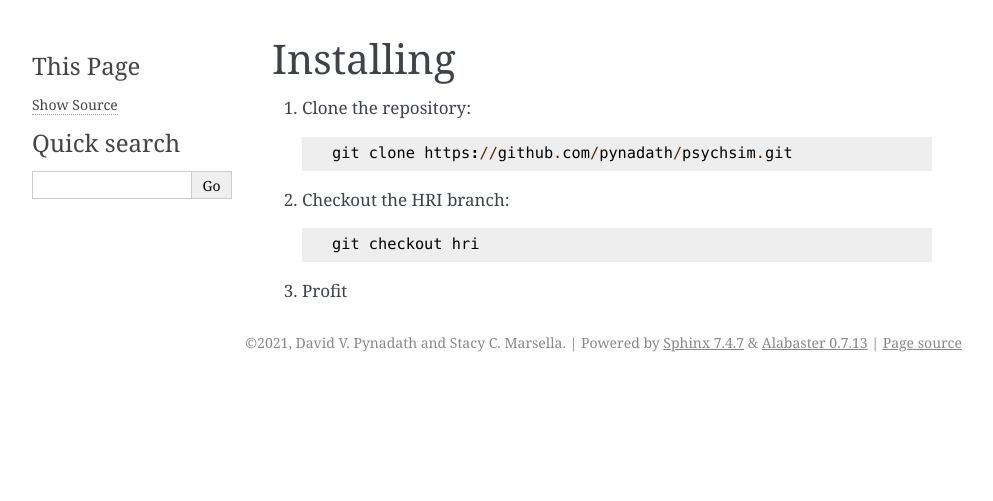
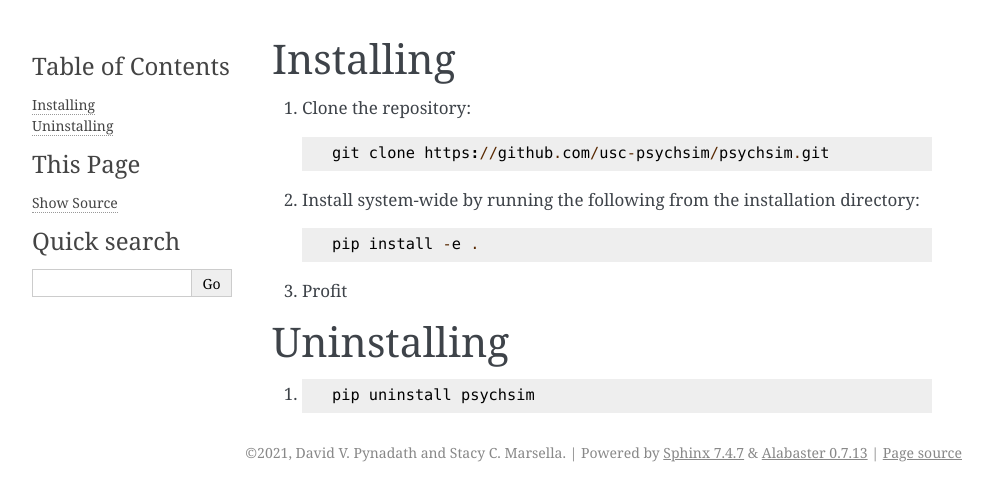
Before and after one commit to usc-psychsim/psychsim, a Sphinx documentation site: the page built from docs/installing.rst, in a window 1280 px wide. Shown: the top 501 px of the page, without its empty margins (148-1141 px from the left). Built offline with Sphinx 7.4.7, drawn with Linux system fonts in a browser that asks for light colours.

Commit message:
Fixed way out-of-date URL

```diff
--- a/docs/installing.rst
+++ b/docs/installing.rst
@@ -3,10 +3,17 @@
 
 1. Clone the repository::
 
-     git clone https://github.com/pynadath/psychsim.git
+     git clone https://github.com/usc-psychsim/psychsim.git
 
-2. Checkout the HRI branch::
+2. Install system-wide by running the following from the installation directory::
 
-     git checkout hri
+     pip install -e .
 
 3. Profit
+
+Uninstalling
+============
+
+1. ::
+
+     pip uninstall psychsim
```
